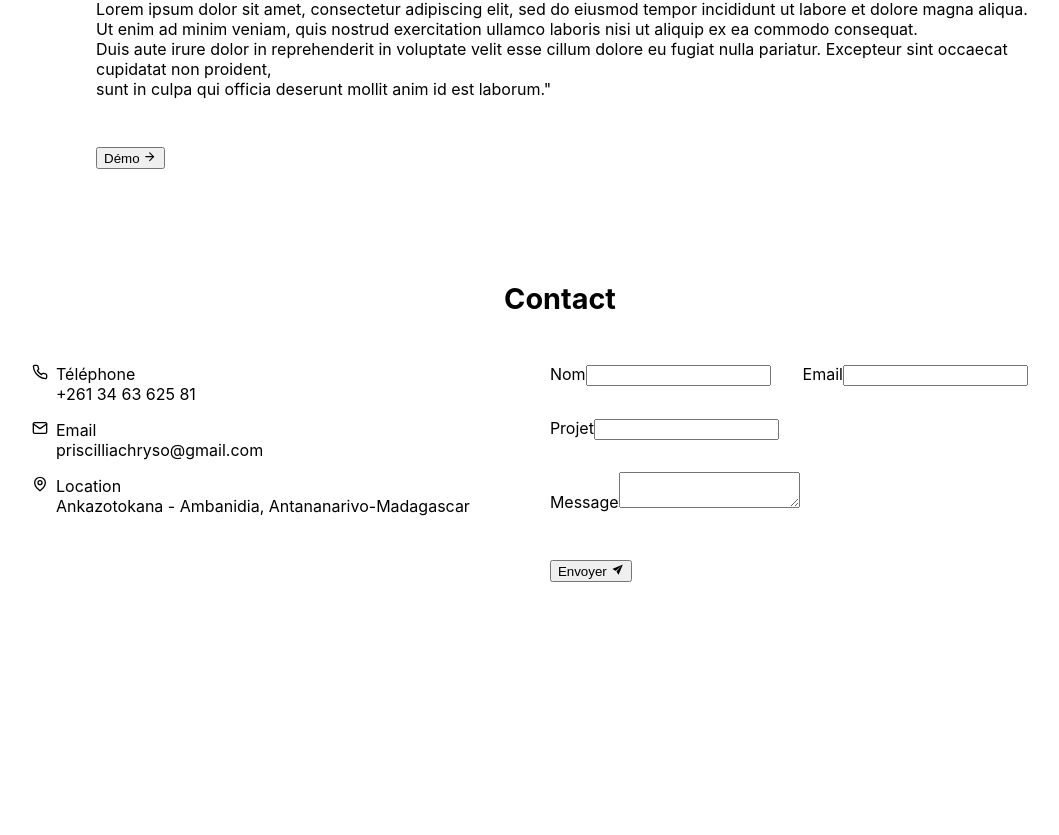
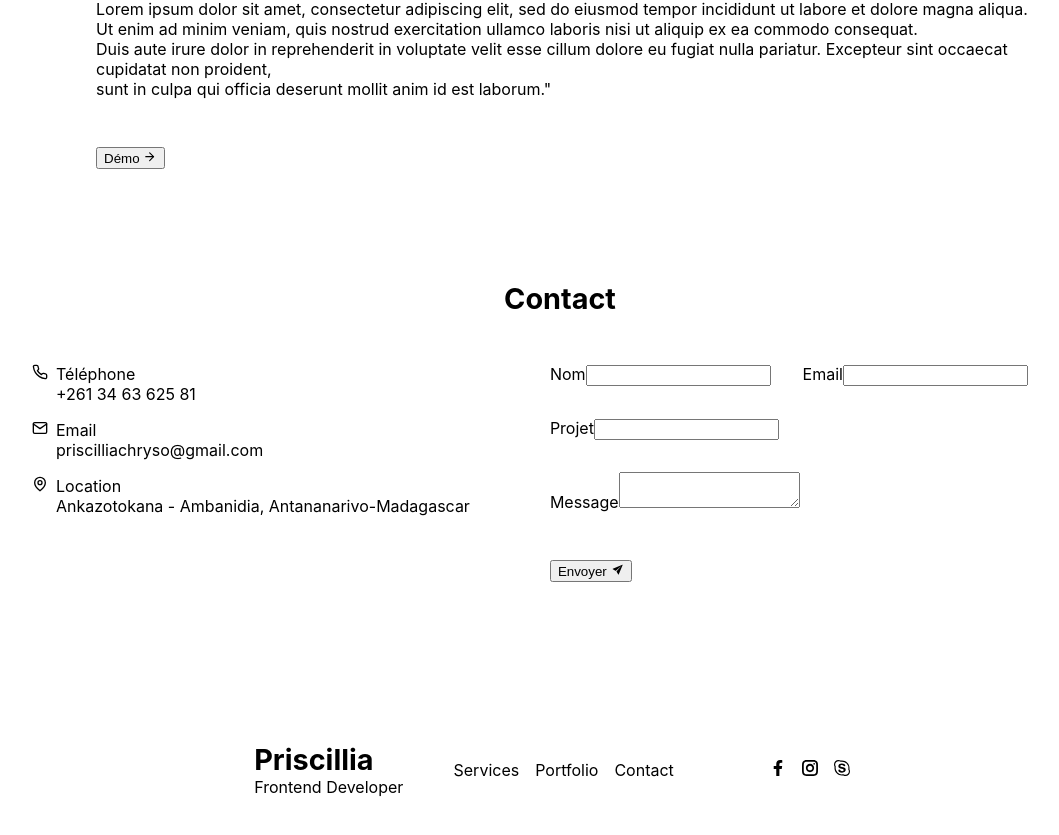
Before and after one commit to chrysellia/portfolio-chrysellia, a React (Create React App) app in the folder myportfolio/: page / in a window 1280 px wide. Shown: the part 1734-2569 px from the top of the page, without its empty margins (80-1139 px from the left). Before the commit the page ends 2356 px from the top, so only its background shows below. Built offline with nearby package versions, Linux system fonts and the light colour scheme.

Commit message:
Footer update

```diff
--- a/myportfolio/src/App.js
+++ b/myportfolio/src/App.js
@@ -7,6 +7,7 @@ import Qualifications from './pages/components/Qualifications/Qualifications.com
 import Services from './pages/components/Services/Services.component'
 import Portfolio from './pages/components/Portfolio/Portfolio.component'
 import Contact from './pages/components/Contact/Contact.component'
+import Footer from './pages/components/Footer/Footer.component'
 
 const Home = () => {
   return (
@@ -19,6 +20,7 @@ const Home = () => {
       <Services/>
       <Portfolio/>
       <Contact/>
+      <Footer/>
     </div>
   )
 }
--- /dev/null
+++ b/myportfolio/src/pages/components/Footer/Footer.component.js
@@ -0,0 +1,32 @@
+import React from 'react'
+import './Footer.style.scss'
+import { FaFacebookF } from 'react-icons/fa'
+import { GrInstagram } from 'react-icons/gr'
+import { SiSkypeforbusiness } from 'react-icons/si'
+
+const Footer = () => {
+  return (
+    <div className="footer-component">
+       <div className="footer-wrapper">
+            <div className="footer-content">
+                <div className="footer-name">
+                    <div className="footer-title">Priscillia</div>
+                    <div className="footer-description">Frontend Developer</div>
+                    </div>
+                <div className="footer-menu">
+                    <div className="menu-item">Services</div>
+                    <div className="menu-item">Portfolio</div>
+                    <div className="menu-item">Contact</div>
+                </div>
+                <div className="footer-icon">
+                    <div className="icon-item"><FaFacebookF/></div>
+                    <div className="icon-item"><GrInstagram/></div>
+                    <div className="icon-item"><SiSkypeforbusiness/></div>
+                </div>
+            </div>
+        </div>
+    </div>
+  )
+}
+
+export default Footer
--- /dev/null
+++ b/myportfolio/src/pages/components/Footer/Footer.style.scss
@@ -0,0 +1,38 @@
+.footer-component {
+    padding: 2.5rem 7rem;
+
+    .footer-wrapper {
+        padding-top: 2rem;
+
+        .footer-content {
+        padding-top: 3rem;
+        display: flex;
+        align-items: center;
+        justify-content: center;
+
+        .footer-title {
+            font-weight: bold;
+            font-size: 1.8rem;
+            margin-right: 5rem;
+        }
+
+        .footer-menu {
+            display: flex;
+
+            .menu-item {
+                margin-right: 1rem;
+            }
+        }
+
+        .footer-icon {
+            display: flex;
+            margin-left: 5rem;
+
+            .icon-item {
+                margin-right: 1rem;
+            }
+        }
+
+        }
+    }
+}
```
